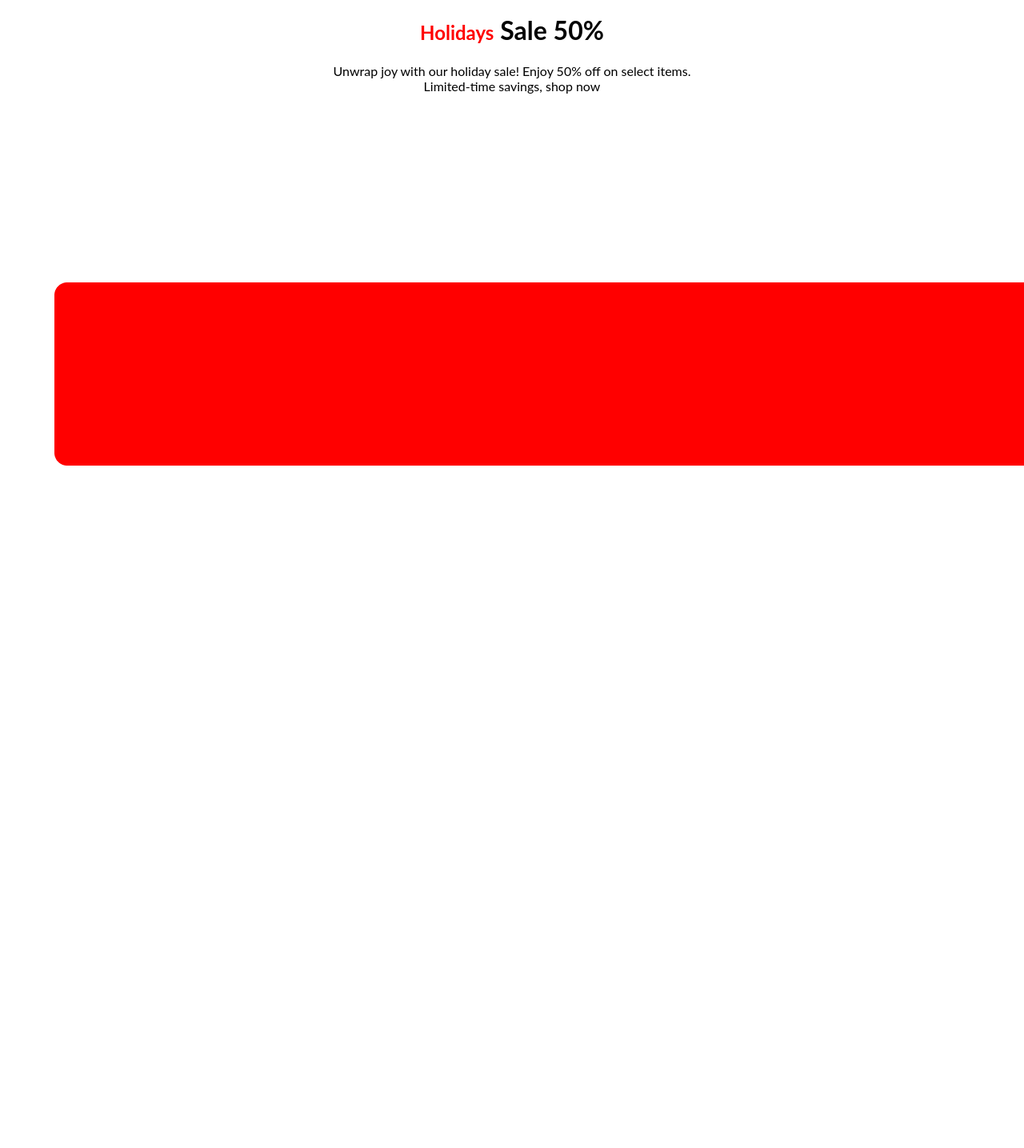
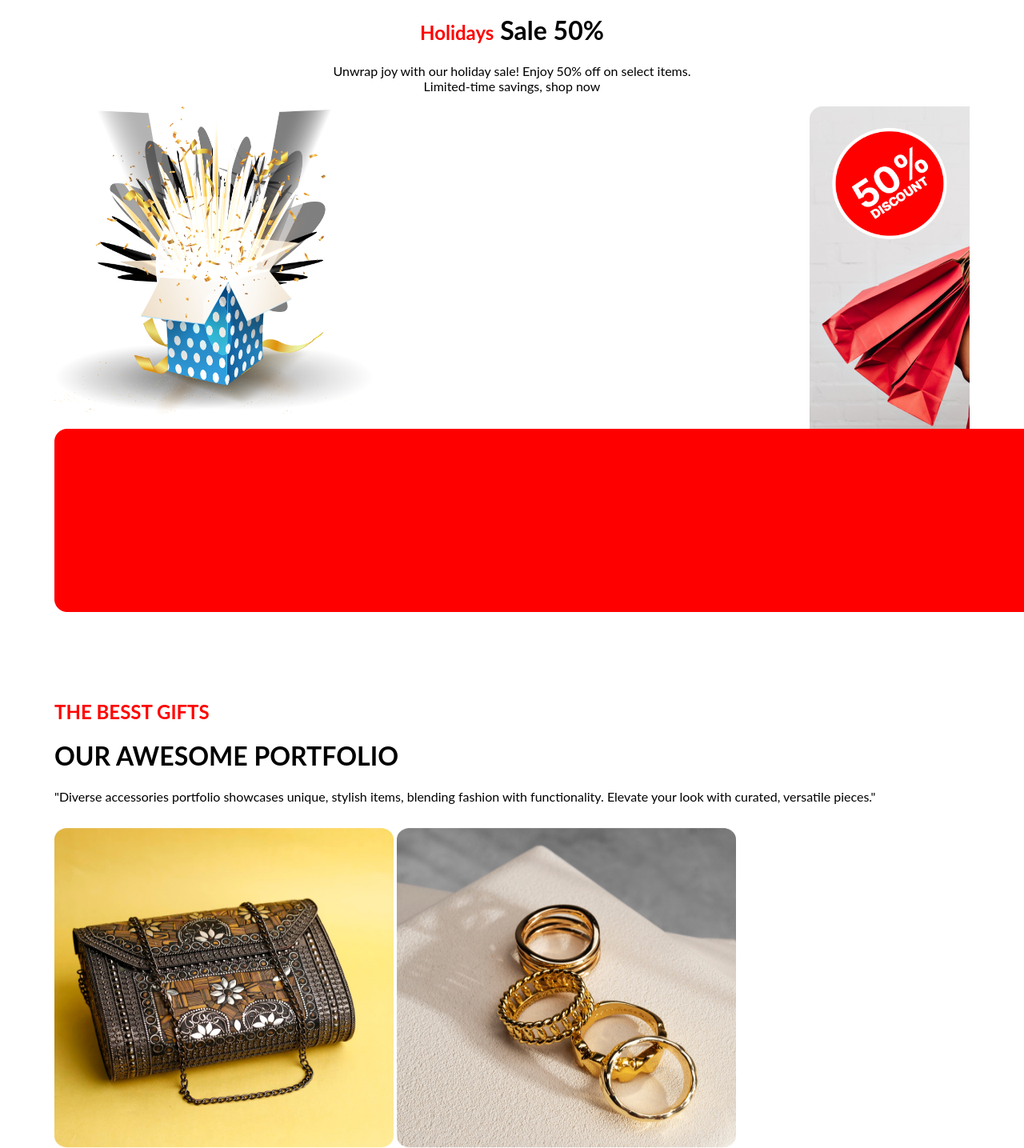
Before and after one commit to Jutan777/B9A1, a plain HTML site: page index.html in a window 1280 px wide. Shown: the part 3386-4821 px from the top of the page at 80% size. Before the commit the page ends 4021 px from the top, so only its background shows below. Drawn offline with Linux system fonts and the light colour scheme.

Commit message:
add main

```diff
--- a/index.html
+++ b/index.html
@@ -81,10 +81,42 @@
 <h1 class="sales"><span class="holiday">Holidays</span> Sale 50%</h1>
 <p>Unwrap joy with our holiday sale! Enjoy 50% off on select items. <br>
     Limited-time savings, shop now</p>
-<img class="red-image" src="resources/Rectangle 2.png" alt="">
+
+    <section class="discount-pic">
+
+
+        <div class="box">
+            <img width="400px" height="400px" src="resources/Group 75.png" alt="">
+        </div>
+
+        <div class="lady">
+    <img class="lady-bag" width="200px" height="193px"  src="resources/Group 44.png" alt="">
 </div>
-            </main>
+
+</section>
+
+    <img class="red-image" src="resources/Rectangle 2.png" alt="">
+
+</div>
+<!-- 7th part -->
+
+<div class="all-pic-heading">
+<h2 class="time">THE BESST GIFTS</h2>
+<h1 class="portofolio">OUR AWESOME PORTFOLIO</h1>
+<p class="portofolio-para">"Diverse accessories portfolio showcases unique, stylish items, blending fashion with functionality.<bra></bra> Elevate your look with curated, versatile pieces."</p>
+</div>
+<div class="six-pic">
+    <img src="resources/Rectangle 4.png" alt="" width="424px"  height="400px">
+    <img src="resources/Rectangle 8.png" alt="" width="424px"  height="400px">
+    <img src="resources/Rectangle 7.png" alt="" width="424px" height="400px">
+    <img src="resources/Rectangle 3.png" alt="" width="424px"  height="400px">
+    <img src="resources/Rectangle 6.png" alt="" width="424px"   height="400px">
+    <img src="resources/Rectangle 5.png" alt="" width="424px" height="400px">
+
+</div>
+</main>
        <foter>
+
 
        </foter>
 </body>
--- a/new.css
+++ b/new.css
@@ -216,15 +216,41 @@ line-height: 32px; /* 160% */
     font-size: 15px;
     font-style: normal;
 }
-/* 6th part */
+
+            /* 6th part */
+
 .sixth-part{
     width:auto;
     height:600px;
     margin:60px;
-    /* justify-content: center; */
     text-align:center;
 }
 .red-image{
-    /* margin-bottom: 100px; */
-    margin-top:220px;
+
+    margin-top:0px;
+
 }
+.discount-pic{
+    display:flex;
+    justify-content:space-between;
+}
+.box{
+    margin-bottom:0px;
+}
+.lady{
+background-image: url('./resources/Rectangle\ 1.png');
+
+}
+.lady-bag{
+    margin-left:0px;
+}
+.six-pic{
+
+   margin-top:30px;
+   margin-left:60px;
+
+}
+.all-pic-heading{
+    margin-top:300px;
+    margin-left:60px;
+}
```
